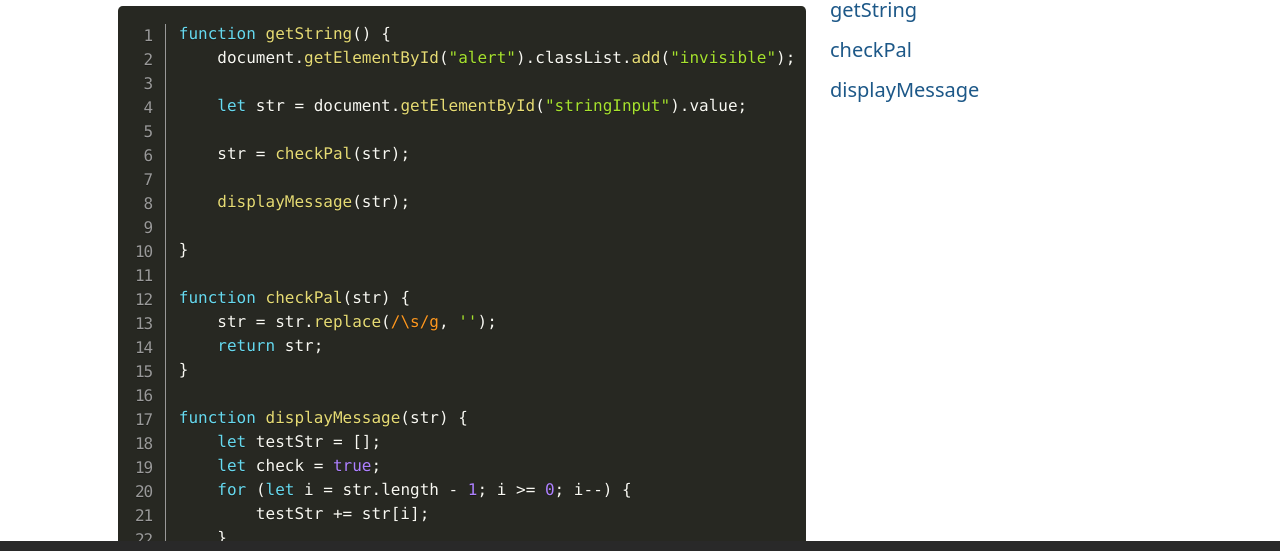
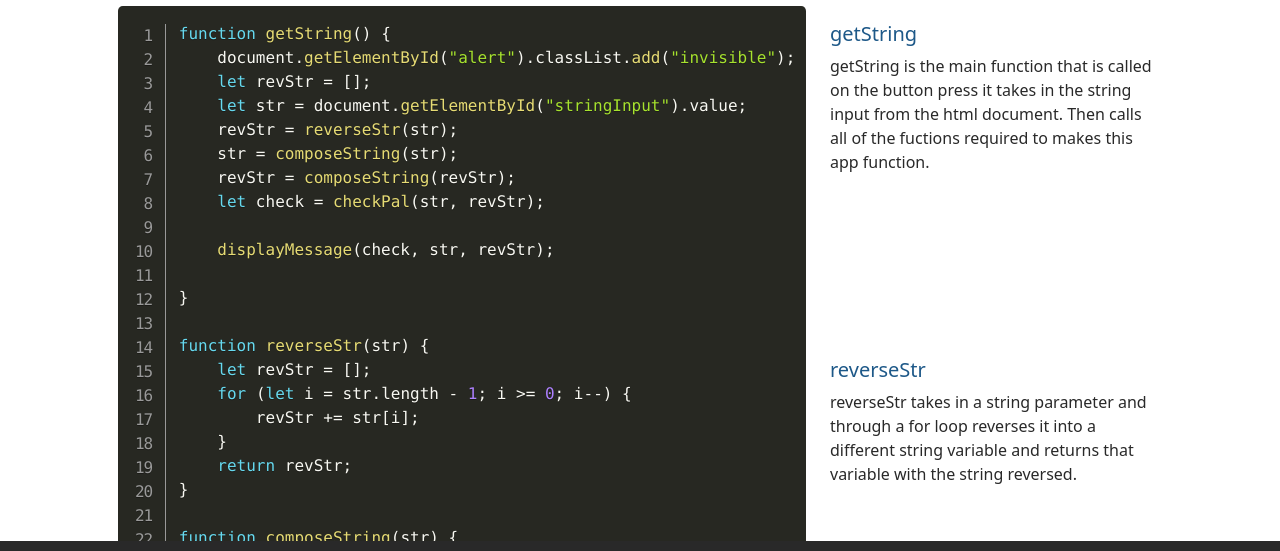
Before and after one commit to jr0998/tacoCat, a plain HTML site: page code.html in a window 1280 px wide. Shown: the part 193-744 px from the top of the page. Drawn offline with nearby package versions, Linux system fonts and the light colour scheme.

Commit message:
documentation added to code file

```diff
--- a/code.html
+++ b/code.html
@@ -57,43 +57,53 @@
                     <pre class="line-numbers"> <code class="language-javascript">
                         function getString() {
                             document.getElementById("alert").classList.add("invisible");
+                            let revStr = [];
+                            let str = document.getElementById("stringInput").value;
+                            revStr = reverseStr(str);
+                            str = composeString(str);
+                            revStr = composeString(revStr);
+                            let check = checkPal(str, revStr);
 
-                            let str = document.getElementById("stringInput").value;
-
-                            str = checkPal(str);
-
-                            displayMessage(str);
+                            displayMessage(check, str, revStr);
 
                         }
 
-                        function checkPal(str) {
+                        function reverseStr(str) {
+                            let revStr = [];
+                            for (let i = str.length - 1; i >= 0; i--) {
+                                revStr += str[i];
+                            }
+                            return revStr;
+                        }
+
+                        function composeString(str) {
                             str = str.replace(/\s/g, '');
                             return str;
                         }
 
-                        function displayMessage(str) {
-                            let testStr = [];
+                        function checkPal(str, revStr) {
                             let check = true;
-                            for (let i = str.length - 1; i >= 0; i--) {
-                                testStr += str[i];
-                            }
 
                             for (let i = 0; i < str.length; i++) {
-                                if (str[i].toLowerCase() != testStr[i].toLowerCase()) {
+                                if (str[i].toLowerCase != revStr[i].toLowerCase) {
                                     check = false;
                                 }
                             }
+                            return check;
+                        }
+
+                        function displayMessage(check, str, revStr) {
                             if (!check) {
                                 document.getElementById("alert").classList.remove("alert-success");
                                 document.getElementById("alert").classList.add("alert-danger");
                                 document.getElementById("statement").innerText = "Not Plaidrome";
-                                document.getElementById("msg").innerHTML = `String Normal: ${str}<br> String reversed: ${testStr}`;
+                                document.getElementById("msg").innerHTML = `String Normal: ${str}<br> String reversed: ${revStr}`;
                                 document.getElementById("alert").classList.remove("invisible");
                             } else {
                                 document.getElementById("alert").classList.remove("alert-danger");
                                 document.getElementById("alert").classList.add("alert-success");
                                 document.getElementById("statement").innerText = "Plaidrome";
-                                document.getElementById("msg").innerHTML = `String Normal: ${str} <br> String reversed: ${testStr}`;
+                                document.getElementById("msg").innerHTML = `String Normal: ${str} <br> String reversed: ${revStr}`;
                                 document.getElementById("alert").classList.remove("invisible");
 
                             }
@@ -102,12 +112,30 @@
                     </pre>
                 </div>
                 <div class="col-lg-4">
+                    <br>
                     <h5>getString</h5>
-                    <p></p>
+                    <p>getString is the main function that is called on the button press
+                        it takes in the string input from the html document. Then calls all of the fuctions
+                        required to makes this app function.
+                    </p> <br><br><br><br><br><br><br>
+                    <h5>reverseStr</h5>
+                    <p>reverseStr takes in a string parameter and through a for loop reverses it into
+                        a different string variable and returns that variable with the string reversed.
+                    </p><br><br><br>
+                    <h5>composeString</h5>
+                    <p>composeString removes spaces from the string parameter as this interferes with the ability to
+                        check for palindromes.
+                    </p>
                     <h5>checkPal</h5>
-                    <p></p>
+                    <p>checkPal takes two string parameters, and compares them, if they are the same it returns true,
+                        if they are not then it returns false;
+                    </p><br><br><br><br><br>
                     <h5>displayMessage</h5>
-                    <p></p>
+                    <p>displayMessage takes two string parameter and a boolean parameter, using the boolean in an if
+                        statement, to then choose two different outcomes the true giving a green success box and message.
+                        The false giving a red failure box and message. Both showing the comparison between the forward
+                        and backwords strings.
+                    </p>
                 </div>
             </div>
         </div>
```
Also changed, not shown: js/site.js (+13 -13 lines).
